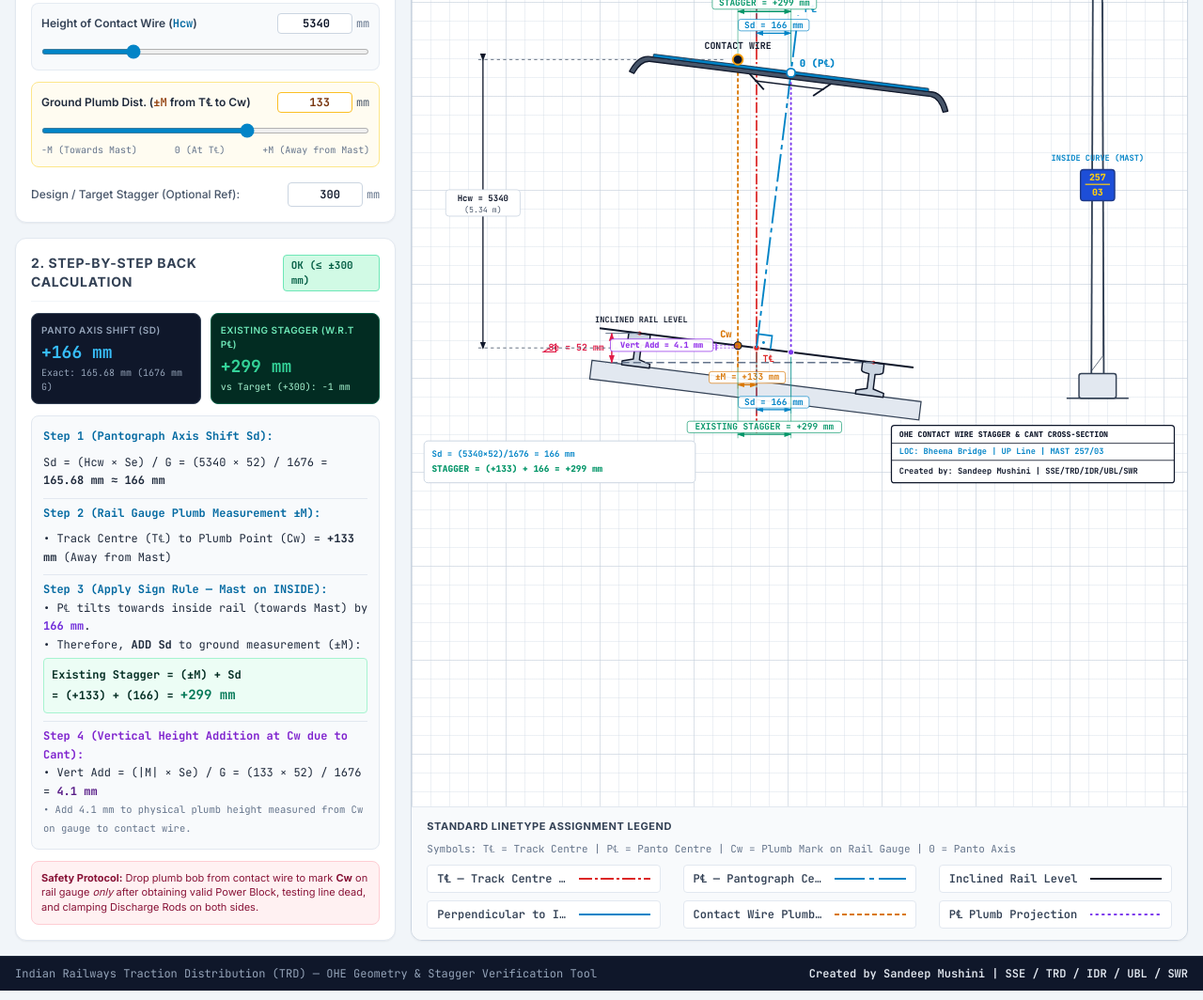
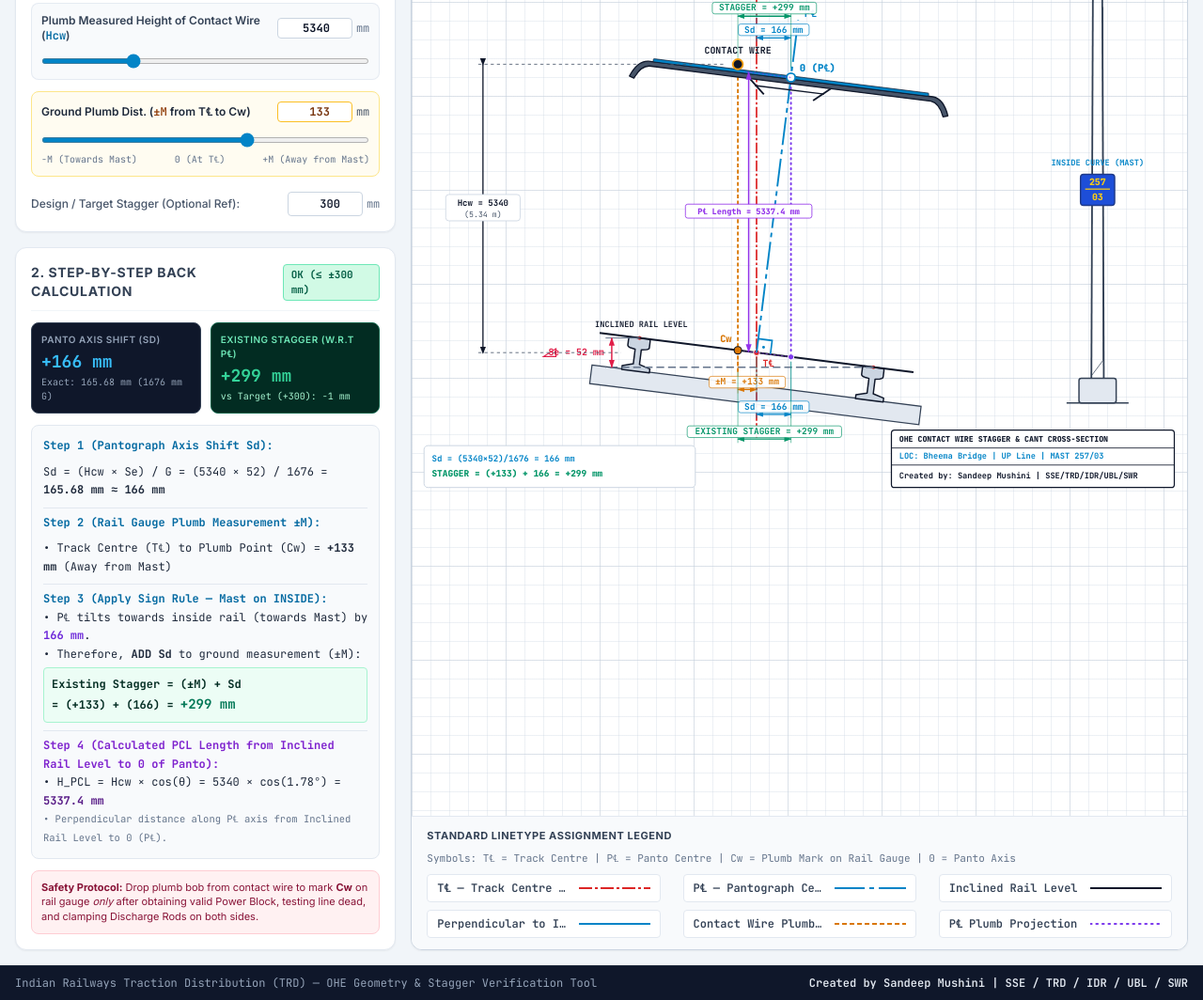
Before and after one commit to ssetrdidr/OHE_Curve_Stagger, a plain HTML site: page index.html in a window 1280 px wide. Shown: the part 682-1746 px from the top of the page at 94% size. Drawn offline with nearby package versions, Linux system fonts and the light colour scheme.

Commit message:
Add files via upload

```diff
--- a/index.html
+++ b/index.html
@@ -245,7 +245,7 @@
           <!-- Height of Contact Wire Hcw -->
           <div class="bg-slate-50 p-2.5 rounded-lg border border-slate-200/80">
             <div class="flex justify-between items-center mb-1">
-              <label for="inpHcw" class="text-xs font-semibold text-slate-700">Height of Contact Wire (<span class="font-mono text-sky-700">Hcw</span>)</label>
+              <label for="inpHcw" class="text-xs font-semibold text-slate-700">Plumb Measured Height of Contact Wire (<span class="font-mono text-sky-700">Hcw</span>)</label>
               <div class="flex items-center gap-1">
                 <input id="inpHcw" type="number" min="4500" max="7600" step="10" value="5340" class="w-20 px-2 py-0.5 text-right font-mono text-xs font-bold border border-slate-300 rounded bg-white" />
                 <span class="text-xs font-mono text-slate-500">mm</span>
@@ -567,6 +567,8 @@
 
       const hCorrExact = (Math.abs(state.mVal) * effectiveSe) / state.gauge;
       const hCorrMm = hCorrExact.toFixed(1);
+      const hPclExact = state.hcw * Math.cos((trueAngleDeg * Math.PI) / 180);
+      const hPclMm = hPclExact.toFixed(1);
 
       return {
         effectiveSe,
@@ -578,7 +580,9 @@
         deviation,
         trueAngleDeg,
         hCorrExact,
-        hCorrMm
+        hCorrMm,
+        hPclExact,
+        hPclMm
       };
     }
 
@@ -766,9 +770,9 @@
         <div>• Track Centre (T℄) to Plumb Point (Cw) = <strong>${fmtSigned(state.mVal)} mm</strong> (${state.mVal >= 0 ? 'Away from Mast' : 'Towards Mast'})</div>
         <div class="border-t border-slate-200 pt-1.5">${step3Html}</div>
         <div class="border-t border-slate-200 pt-1.5">
-          <strong class="text-purple-700">Step 4 (Vertical Height Addition at Cw due to Cant):</strong><br/>
-          • Vert Add = (|M| × Se) / G = (${Math.abs(state.mVal)} × ${calc.effectiveSe}) / ${state.gauge} = <span class="text-purple-900 font-bold">${calc.hCorrMm} mm</span><br/>
-          <span class="text-[10.5px] text-slate-500">• Add ${calc.hCorrMm} mm to physical plumb height measured from Cw on gauge to contact wire.</span>
+          <strong class="text-purple-700">Step 4 (Calculated PCL Length from Inclined Rail Level to 0 of Panto):</strong><br/>
+          • H_PCL = Hcw × cos(θ) = ${state.hcw} × cos(${calc.trueAngleDeg.toFixed(2)}°) = <span class="text-purple-900 font-bold">${calc.hPclMm} mm</span><br/>
+          <span class="text-[10.5px] text-slate-500">• Perpendicular distance along P℄ axis from Inclined Rail Level to 0 (P℄).</span>
         </div>
       `;
 
@@ -1290,54 +1294,56 @@
         fill: pal.muted, 'font-family': 'JetBrains Mono, monospace', 'font-size': '10'
       }, `(${(state.hcw / 1000).toFixed(2)} m)`));
 
-      // VERTICAL HEIGHT ADDITION AT Cw DUE TO CANT: ΔH_Cw = (|M| * Se) / G
-      if (calc.effectiveSe > 0 && Math.abs(state.mVal) > 5) {
-        const cwVertGroup = svgEl('g');
-        const horizRefY = railMidY; // Horizontal level through T℄
-        const cwVertX = cwX + (state.mVal >= 0 ? -28 : 28); // Offset to avoid overlapping plumb line
-
-        // Extension dashed line from horizontal datum to Cw
-        cwVertGroup.appendChild(svgEl('line', {
-          x1: cwX, y1: horizRefY, x2: cwVertX + (state.mVal >= 0 ? -4 : 4), y2: horizRefY,
-          stroke: pal.vertPantoColor, 'stroke-width': '1', 'stroke-dasharray': '3 2', 'stroke-opacity': '0.85'
-        }));
-        cwVertGroup.appendChild(svgEl('line', {
-          x1: cwX, y1: cwGaugeY, x2: cwVertX + (state.mVal >= 0 ? -4 : 4), y2: cwGaugeY,
-          stroke: pal.vertPantoColor, 'stroke-width': '1', 'stroke-dasharray': '3 2', 'stroke-opacity': '0.85'
-        }));
-
-        const vertDistPx = Math.abs(cwGaugeY - horizRefY);
-        if (vertDistPx >= 8) {
-          cwVertGroup.appendChild(svgEl('line', {
-            x1: cwVertX, y1: horizRefY, x2: cwVertX, y2: cwGaugeY,
-            stroke: pal.vertPantoColor, 'stroke-width': '1.8',
-            'marker-start': 'url(#arrowPurpleStart)',
-            'marker-end': 'url(#arrowPurpleEnd)'
-          }));
-        } else {
-          cwVertGroup.appendChild(svgEl('line', {
-            x1: cwVertX, y1: horizRefY - 6, x2: cwVertX, y2: cwGaugeY + 6,
-            stroke: pal.vertPantoColor, 'stroke-width': '1.8'
-          }));
-        }
-
-        const cwVertMidY = (horizRefY + cwGaugeY) / 2;
-        const cwVertLabel = `Vert Add = ${calc.hCorrMm} mm`;
-        const vBoxW = cwVertLabel.length * 7.2 + 10;
-        const labelX = cwVertX + (state.mVal >= 0 ? -vBoxW / 2 - 4 : vBoxW / 2 + 4);
-
-        cwVertGroup.appendChild(svgEl('rect', {
-          x: labelX - vBoxW / 2, y: cwVertMidY - 10, width: vBoxW, height: 16, rx: 3,
-          fill: bp ? '#0b192c' : '#ffffff', 'fill-opacity': '0.94',
-          stroke: pal.vertPantoColor, 'stroke-width': '0.9'
-        }));
-        cwVertGroup.appendChild(svgEl('text', {
-          x: labelX, y: cwVertMidY + 1.5, 'text-anchor': 'middle',
-          fill: pal.vertPantoColor, 'font-family': 'JetBrains Mono, monospace', 'font-size': '10.5', 'font-weight': '800'
-        }, cwVertLabel));
-
-        layers.dims.appendChild(cwVertGroup);
-      }
+      // CALCULATED LENGTH OF PCL FROM INCLINED RAIL LEVEL TO 0 OF PANTO (DEPICTED TOWARDS HIGHER RAIL SIDE)
+      const pclDimGroup = svgEl('g');
+      // Higher rail side direction perpendicular to PCL:
+      // If mastSide === 'inside', higher rail is on Left (towards -X in inclined plane).
+      // If mastSide === 'outside', higher rail is on Right (towards +X in inclined plane).
+      // Offset direction vector along Inclined Rail Level towards higher rail:
+      const offsetSign = (state.mastSide === 'inside' || state.mastSide === 'tangent') ? -1 : 1;
+      const offsetDist = 55; // Offset distance from PCL axis towards higher rail side
+
+      // Offset start point at Inclined Rail Level (pcProjRail Point) and end point at 0 (P℄):
+      const dimStartX = pcProjRailX + offsetSign * offsetDist * cosA;
+      const dimStartY = pcProjRailY + offsetSign * offsetDist * sinA;
+      const dimEndX = pcZeroX + offsetSign * offsetDist * cosA;
+      const dimEndY = pcZeroY + offsetSign * offsetDist * sinA;
+
+      // Extension dashed lines from PCL axis to dimension line:
+      pclDimGroup.appendChild(svgEl('line', {
+        x1: pcProjRailX, y1: pcProjRailY, x2: dimStartX + offsetSign * 6 * cosA, y2: dimStartY + offsetSign * 6 * sinA,
+        stroke: pal.vertPantoColor, 'stroke-width': '1', 'stroke-dasharray': '3 2', 'stroke-opacity': '0.75'
+      }));
+      pclDimGroup.appendChild(svgEl('line', {
+        x1: pcZeroX, y1: pcZeroY, x2: dimEndX + offsetSign * 6 * cosA, y2: dimEndY + offsetSign * 6 * sinA,
+        stroke: pal.vertPantoColor, 'stroke-width': '1', 'stroke-dasharray': '3 2', 'stroke-opacity': '0.75'
+      }));
+
+      // Dimension line parallel to PCL:
+      pclDimGroup.appendChild(svgEl('line', {
+        x1: dimStartX, y1: dimStartY, x2: dimEndX, y2: dimEndY,
+        stroke: pal.vertPantoColor, 'stroke-width': '1.8',
+        'marker-start': 'url(#arrowPurpleStart)',
+        'marker-end': 'url(#arrowPurpleEnd)'
+      }));
+
+      // Label at midpoint:
+      const pclMidX = (dimStartX + dimEndX) / 2;
+      const pclMidY = (dimStartY + dimEndY) / 2;
+      const pclLabel = `P℄ Length = ${calc.hPclMm} mm`;
+      const pclBoxW = pclLabel.length * 7.2 + 12;
+
+      pclDimGroup.appendChild(svgEl('rect', {
+        x: pclMidX - pclBoxW / 2, y: pclMidY - 10, width: pclBoxW, height: 18, rx: 3,
+        fill: bp ? '#0b192c' : '#ffffff', 'fill-opacity': '0.95',
+        stroke: pal.vertPantoColor, 'stroke-width': '1'
+      }));
+      pclDimGroup.appendChild(svgEl('text', {
+        x: pclMidX, y: pclMidY + 3, 'text-anchor': 'middle',
+        fill: pal.vertPantoColor, 'font-family': 'JetBrains Mono, monospace', 'font-size': '10.5', 'font-weight': '800'
+      }, pclLabel));
+
+      layers.dims.appendChild(pclDimGroup);
 
       // TITLE BLOCK & STAMPS
       layers.title.appendChild(svgEl('rect', {
```
